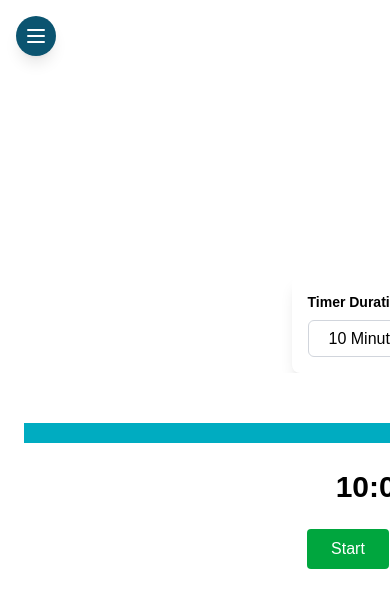
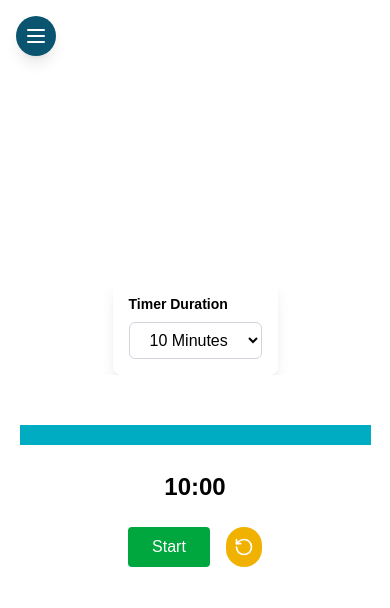
Before and after one commit to JGrineau/visual-timers, a Next.js app: page /linear in a window 390 px wide. Shown: the top 608 px of the page. Built offline with nearby package versions, Linux system fonts and the light colour scheme.

Commit message:
linear responsive created

```diff
--- a/src/app/linear/page.tsx
+++ b/src/app/linear/page.tsx
@@ -4,7 +4,6 @@ import DurationSelector from "@/components/duration-selection/Page";
 import SizeSelector from "@/components/size-selection/Page";
 import { RotateCcw } from "lucide-react";
 import Full from "@/components/full-screen/Page";
-
 import "../../app/globals.css";
 
 export default function Linear() {
@@ -14,14 +13,26 @@ export default function Linear() {
   const [timeLeft, setTimeLeft] = useState(duration);
   const [isRunning, setIsRunning] = useState(false);
   const intervalRef = useRef<NodeJS.Timeout | null>(null);
-  const [size, setSize] = useState(700);
+  const [size, setSize] = useState(600); // Default, gets updated dynamically
 
-  // Sync timeLeft if duration changes
+  // Update `size` based on window width
+  useEffect(() => {
+    const updateSize = () => {
+      const width = Math.min(window.innerWidth * 0.9, 600); // 90% of screen width or max 600
+      setSize(width);
+    };
+
+    updateSize(); // Initial call
+    window.addEventListener("resize", updateSize);
+    return () => window.removeEventListener("resize", updateSize);
+  }, []);
+
+  // Sync timeLeft when duration changes
   useEffect(() => {
     setTimeLeft(duration);
   }, [duration]);
 
-  // Start / Stop timer
+  // Timer logic
   useEffect(() => {
     if (isRunning) {
       intervalRef.current = setInterval(() => {
@@ -39,7 +50,7 @@ export default function Linear() {
     return () => clearInterval(intervalRef.current!);
   }, [isRunning]);
 
-  // Update SVG progress
+  // Update progress line
   useEffect(() => {
     if (progressRef.current) {
       const progress = (timeLeft / duration) * size;
@@ -47,20 +58,17 @@ export default function Linear() {
     }
   }, [timeLeft, duration, size]);
 
+  // Format time display
   const minutes = Math.floor(timeLeft / 60);
   const seconds = timeLeft % 60;
-
-  const formatTime = (min: number, sec: number) => {
-    return `${String(min).padStart(2, "0")}:${String(sec).padStart(2, "0")}`;
-  };
+  const formatTime = (min: number, sec: number) =>
+    `${String(min).padStart(2, "0")}:${String(sec).padStart(2, "0")}`;
 
   const handleStart = () => {
     if (!isRunning && timeLeft > 0) setIsRunning(true);
   };
 
-  const handleStop = () => {
-    setIsRunning(false);
-  };
+  const handleStop = () => setIsRunning(false);
 
   const handleReset = () => {
     setIsRunning(false);
@@ -70,20 +78,14 @@ export default function Linear() {
     }
   };
 
+  // Keyboard controls
   useEffect(() => {
     const handleKeyDown = (e: KeyboardEvent) => {
       if (e.code === "Space") {
-        e.preventDefault(); // Prevent scrolling
-        if (isRunning) {
-          handleStop();
-        } else if (timeLeft > 0) {
-          handleStart();
-        }
+        e.preventDefault();
+        isRunning ? handleStop() : timeLeft > 0 && handleStart();
       }
-
-      if (e.key.toLowerCase() === "r") {
-        handleReset();
-      }
+      if (e.key.toLowerCase() === "r") handleReset();
     };
 
     window.addEventListener("keydown", handleKeyDown);
@@ -91,13 +93,19 @@ export default function Linear() {
   }, [isRunning, timeLeft]);
 
   return (
-    <div className="flex flex-col items-center justify-center h-screen p-6 text-black">
+    <div className="flex flex-col items-center justify-center min-h-screen px-4 py-8 text-black">
       <SizeSelector size={size} onChange={setSize} />
       <DurationSelector value={duration} onChange={setDuration} />
-      <Full className="bg-white">
-        {/* Linear Progress Timer */}
-        <div className="mt-10" style={{ width: size }}>
-          <svg width={size} height="40">
+
+      <Full className="bg-white w-full">
+        {/* Timer Area */}
+        <div className="mt-10 w-full max-w-[90vw] sm:max-w-[600px]">
+          <svg
+            width="100%"
+            height="40"
+            viewBox={`0 0 ${size} 40`}
+            preserveAspectRatio="none"
+          >
             {/* Background Line */}
             <line
               x1="0"
@@ -121,15 +129,15 @@ export default function Linear() {
             />
           </svg>
 
-          {/* Timer Display */}
-          <div className="text-center mt-4 text-3xl font-bold">
+          {/* Time Display */}
+          <div className="text-center mt-4 text-2xl sm:text-3xl font-bold">
             {formatTime(minutes, seconds)}
           </div>
         </div>
       </Full>
 
-      {/* Control Buttons */}
-      <div className="mt-6 flex gap-4">
+      {/* Controls */}
+      <div className="mt-6 flex flex-wrap justify-center gap-4">
         <button
           onClick={isRunning ? handleStop : handleStart}
           className={`px-6 py-2 ${
```
